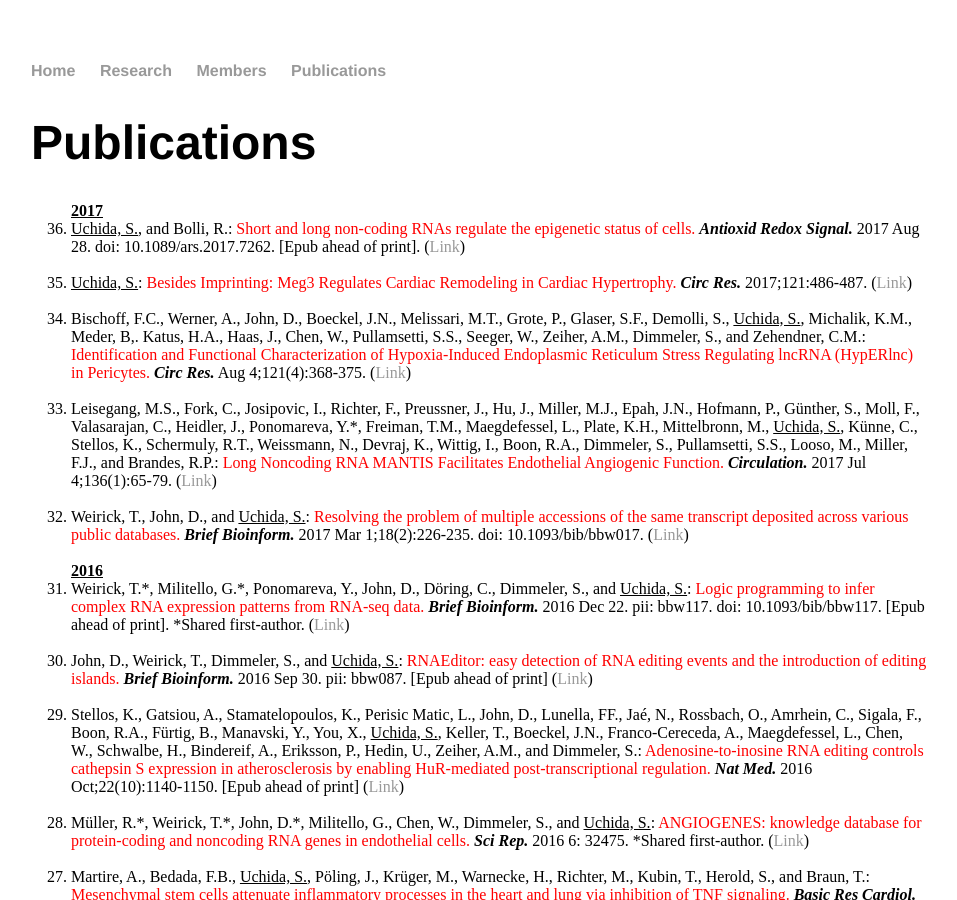
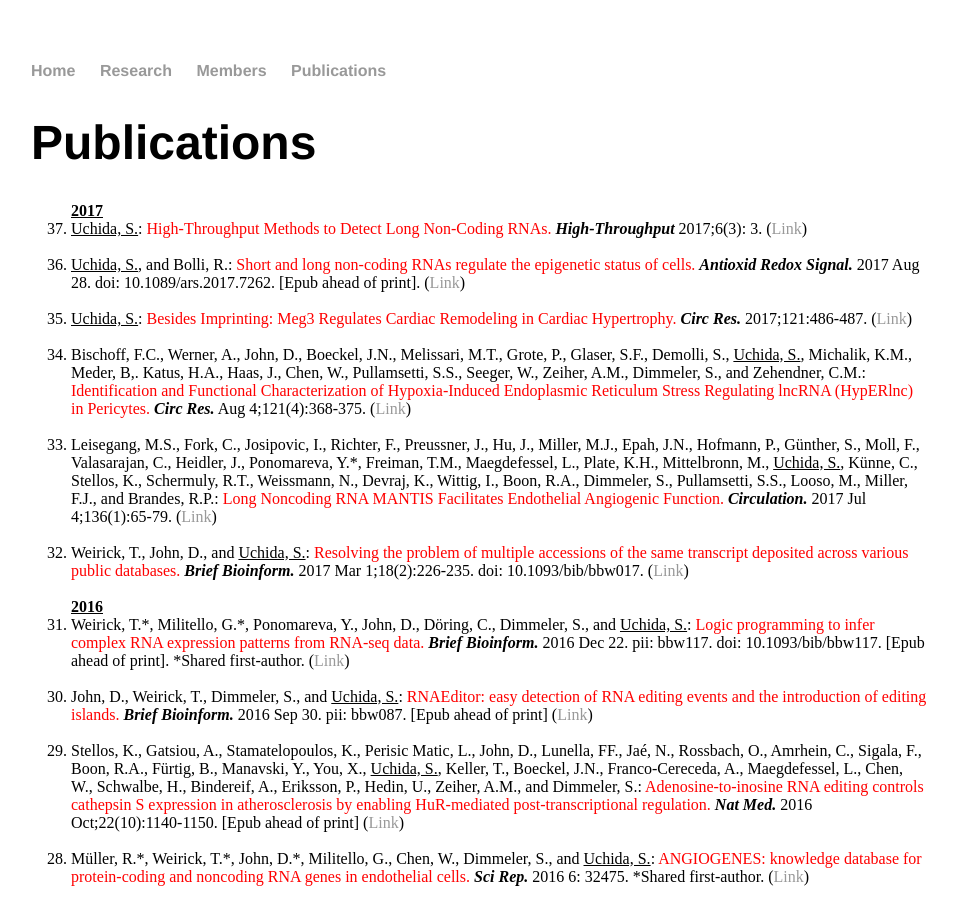
Before and after one commit to heartlncrna/heartlncrna.github.io, a Jekyll site: the page publications/pub_list.html, which Jekyll copies as it is, in a window 1280 px wide and 900 px high. Shown: the whole window, without its empty margins (161-1118 px from the left). Built offline with Jekyll 4.4.1, drawn with Linux system fonts in a browser that asks for light colours.

Commit message:
Update pub_list.html

```diff
--- a/publications/pub_list.html
+++ b/publications/pub_list.html
@@ -28,6 +28,8 @@
 			<ol reversed="reversed">
 
 			<strong><u> 2017 </u></strong>
+				<li> <u>Uchida, S.</u>: <font color="red">High‐Throughput Methods to Detect Long Non‐Coding RNAs.</font> <b><i>High-Throughput</i></b> 2017;6(3): 3. (<a href="http://www.mdpi.com/2571-5135/6/3/3">Link</span></a>)</li>
+				<br>
 				<li> <u>Uchida, S.</u>, and Bolli, R.: <font color="red">Short and long non-coding RNAs regulate the epigenetic status of cells.</font> <b><i>Antioxid Redox Signal.</i></b> 2017 Aug 28. doi: 10.1089/ars.2017.7262. [Epub ahead of print]. (<a href="http://online.liebertpub.com/doi/abs/10.1089/ars.2017.7262">Link</span></a>)</li>
 <br>
 
```
